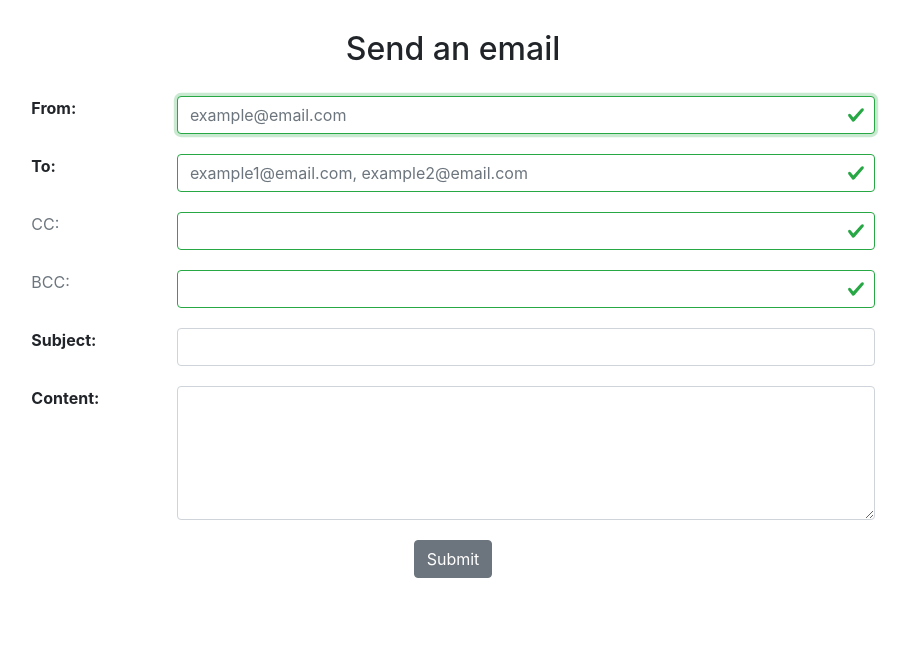
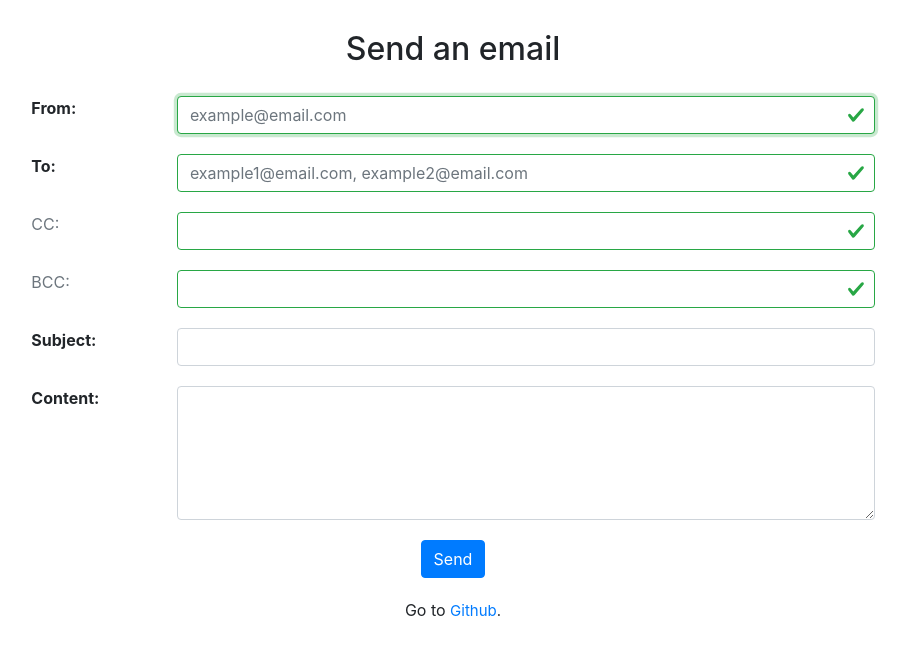
Before and after one commit to iamstevendao/email-sender, a Vue app in the folder client/: page /#/ in a window 1280 px wide. Shown: the top 654 px of the page, without its empty margins (187-1096 px from the left). Built offline with nearby package versions, Linux system fonts and the light colour scheme.

Commit message:
Add link to github of client

```diff
--- a/client/src/views/Home.vue
+++ b/client/src/views/Home.vue
@@ -78,10 +78,18 @@
     .row
       .col-sm-12.text-center
         p.text-danger(v-if="showError && errorText") {{ errorText }}
-        b-button.btn-primary(type="submit",
-                            @click="submit",
-                            :disabled="isSending")
-          | {{ isSending ? 'Sending' : 'Submit' }}
+        b-button(type="submit",
+                variant="primary",
+                @click="submit",
+                :disabled="isSending")
+          | {{ isSending ? 'Sending' : 'Send' }}
+
+    // built files will be auto injected
+    div(style='text-align: center; margin-top: 20px;')
+      | Go to
+      span(style='font-size: 15px;')
+        a(href='https://github.com/iamstevendao/email-sender') Github
+        | .
 
   b-modal(ref="statusModal",
           title="Status")
```
